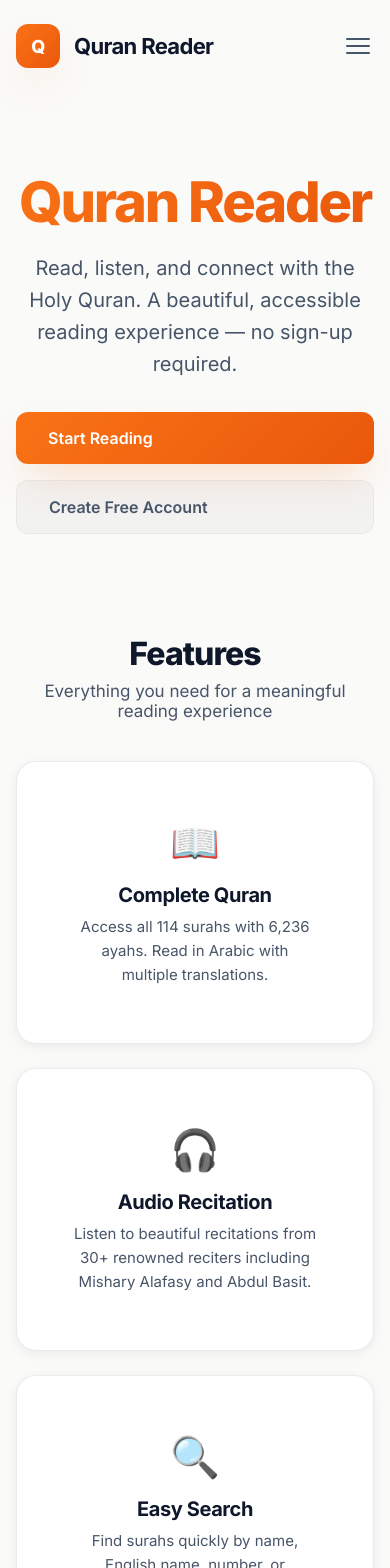
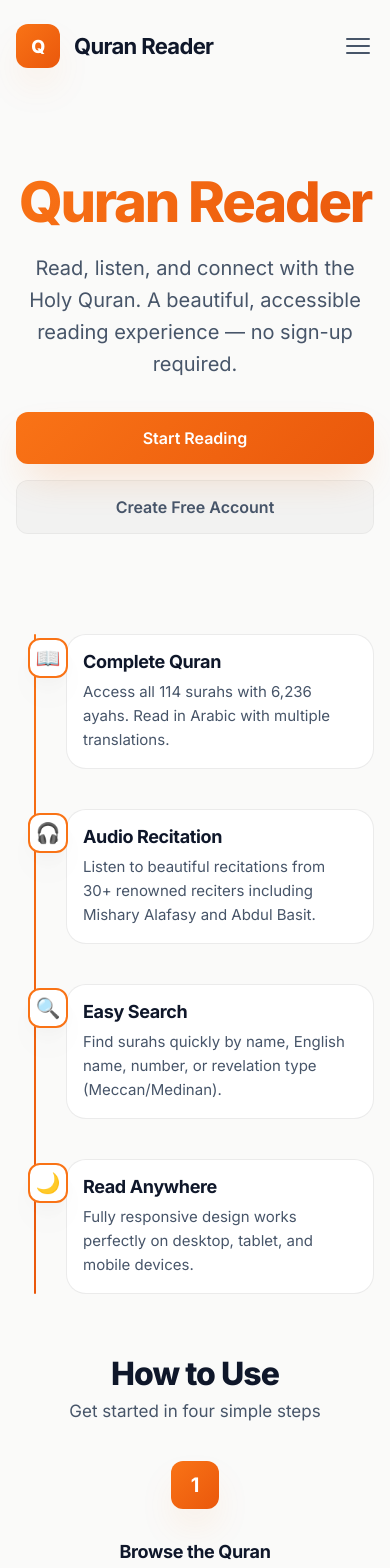
Before and after one commit to bilawalriaz/islam-llm, a React (Vite) app in the folder frontend/: page / in a window 390 px wide. Shown: the top 1568 px of the page. Built offline with nearby package versions, Linux system fonts and the light colour scheme; a web font is replaced by a local one.

Commit message:
feat: Implement a new vertical timeline display for features on the Home page with corresponding styles, and add a reusable Timeline component.

```diff
--- a/frontend/src/index.css
+++ b/frontend/src/index.css
@@ -815,6 +815,10 @@ a {
 
 a:hover {
     color: var(--accent-hover);
+}
+
+a.btn:hover {
+    color: inherit;
 }
 
 .text-muted {
@@ -1808,7 +1812,91 @@ code {
     font-size: 1.0625rem;
 }
 
-/* Features Grid */
+/* Features Timeline */
+.timeline {
+    position: relative;
+    max-width: 700px;
+    margin: 0 auto;
+    padding-left: 60px;
+}
+
+.timeline-line {
+    position: absolute;
+    left: 24px;
+    top: 0;
+    bottom: 0;
+    width: 2px;
+    background: linear-gradient(to bottom, var(--accent-color), var(--accent-hover));
+    border-radius: 1px;
+}
+
+.timeline-item {
+    position: relative;
+    padding-bottom: 40px;
+}
+
+.timeline-item:last-child {
+    padding-bottom: 0;
+}
+
+.timeline-dot {
+    position: absolute;
+    left: -48px;
+    top: 0;
+    width: 48px;
+    height: 48px;
+    display: flex;
+    align-items: center;
+    justify-content: center;
+}
+
+.timeline-icon {
+    width: 48px;
+    height: 48px;
+    background: var(--bg-white);
+    border: 2px solid var(--accent-color);
+    border-radius: var(--radius-md);
+    display: flex;
+    align-items: center;
+    justify-content: center;
+    font-size: 1.5rem;
+    box-shadow: var(--shadow-soft);
+    transition: all 0.3s ease;
+}
+
+.timeline-item:hover .timeline-icon {
+    transform: scale(1.1);
+    box-shadow: var(--shadow-glow-accent);
+}
+
+.timeline-content {
+    background: var(--bg-white);
+    border: 1px solid var(--border-color);
+    border-radius: var(--radius-lg);
+    padding: 24px;
+    transition: all 0.3s ease;
+}
+
+.timeline-item:hover .timeline-content {
+    border-color: var(--accent-color);
+    box-shadow: var(--shadow-soft);
+}
+
+.timeline-title {
+    font-size: 1.25rem;
+    font-weight: 700;
+    margin-bottom: 8px;
+    letter-spacing: -0.02em;
+    color: var(--text-primary);
+}
+
+.timeline-description {
+    color: var(--text-secondary);
+    line-height: 1.6;
+    font-size: 0.9375rem;
+}
+
+/* Legacy feature styles (keep for backwards compatibility) */
 .features-grid {
     display: grid;
     grid-template-columns: repeat(2, 1fr);
@@ -1955,7 +2043,9 @@ code {
 }
 
 .cta-card .btn-primary:hover {
-    background: rgba(255, 255, 255, 0.95);
+    background: rgba(255, 255, 255, 0.15);
+    color: white;
+    border-color: white;
 }
 
 /* =============================================================================
@@ -2214,6 +2304,35 @@ code {
 
     .hero-actions .btn {
         width: 100%;
+        text-align: center;
+        justify-content: center;
+    }
+
+    /* Timeline mobile styles */
+    .timeline {
+        padding-left: 50px;
+    }
+
+    .timeline-line {
+        left: 18px;
+    }
+
+    .timeline-dot {
+        left: -42px;
+    }
+
+    .timeline-icon {
+        width: 40px;
+        height: 40px;
+        font-size: 1.25rem;
+    }
+
+    .timeline-content {
+        padding: 16px;
+    }
+
+    .timeline-title {
+        font-size: 1.125rem;
     }
 
     .features-grid {
--- a/frontend/src/pages/Home.jsx
+++ b/frontend/src/pages/Home.jsx
@@ -77,19 +77,20 @@ function Home() {
                 </div>
             </section>
 
-            {/* Features Section */}
+            {/* Features Timeline */}
             <section className="features-section">
-                <div className="section-header">
-                    <h2 className="section-title">Features</h2>
-                    <p className="section-subtitle">Everything you need for a meaningful reading experience</p>
-                </div>
-                <div className="features-grid">
+                <div className="timeline">
+                    <div className="timeline-line" />
                     {features.map((feature, index) => (
-                        <Card key={index} className="feature-card">
-                            <div className="feature-icon">{feature.icon}</div>
-                            <h3 className="feature-title">{feature.title}</h3>
-                            <p className="feature-description">{feature.description}</p>
-                        </Card>
+                        <div key={index} className="timeline-item">
+                            <div className="timeline-dot">
+                                <div className="timeline-icon">{feature.icon}</div>
+                            </div>
+                            <div className="timeline-content">
+                                <h3 className="timeline-title">{feature.title}</h3>
+                                <p className="timeline-description">{feature.description}</p>
+                            </div>
+                        </div>
                     ))}
                 </div>
             </section>
```
Also changed, not shown: frontend/src/components/Timeline.jsx (added, +27 -0 lines).
